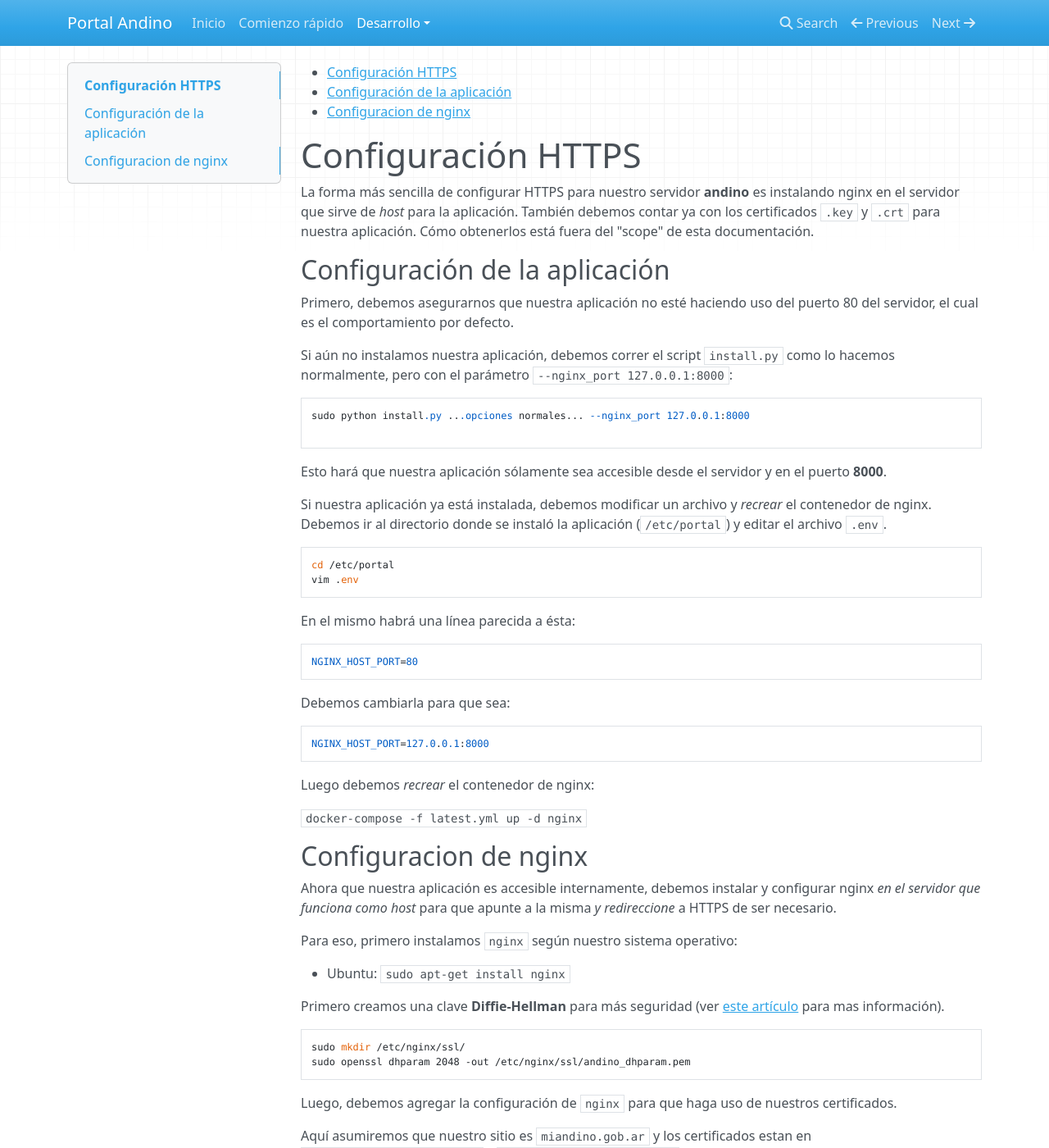
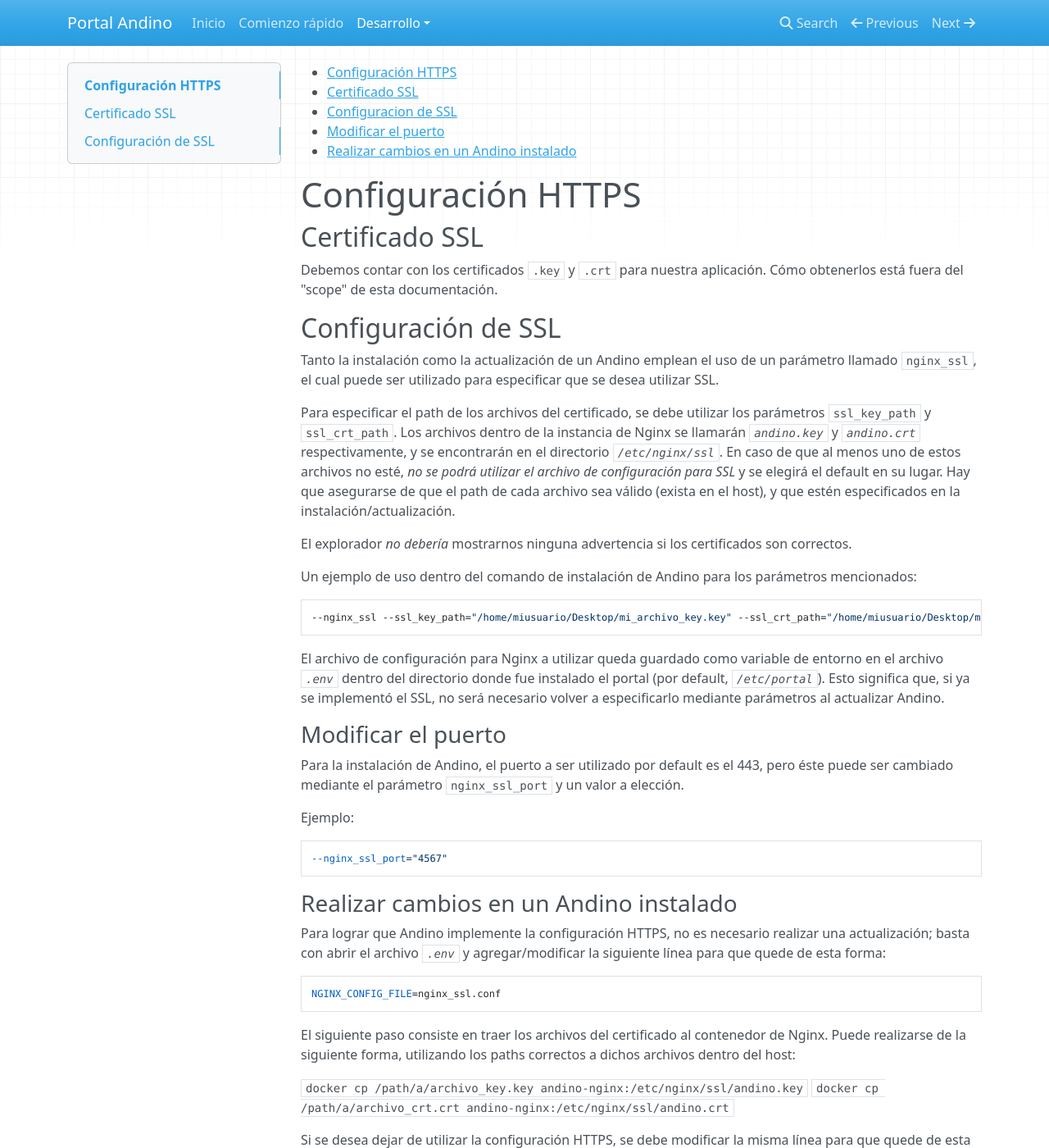
Before and after one commit to datosgobar/portal-andino, an MkDocs documentation site: the page built from docs/developers/https.md, in a window 1280 px wide and 1400 px high. Shown: the whole window at 82% size. Built offline with MkDocs 1.6.1, drawn with Linux system fonts in a browser that asks for light colours; nearby versions of some CDN libraries; old or Windows-style settings are respelled for this version of MkDocs; some of the changed text lies outside the part shown.

Commit message:
Arranco con la actualización de la documentación

````diff
--- a/docs/developers/https.md
+++ b/docs/developers/https.md
@@ -3,154 +3,71 @@
 
 
 - [Configuración HTTPS](#configuraci%C3%B3n-https)
-  - [Configuración de la aplicación](#configuraci%C3%B3n-de-la-aplicaci%C3%B3n)
-  - [Configuracion de nginx](#configuracion-de-nginx)
+  - [Certificado SSL](#certificado-ssl)
+  - [Configuracion de SSL](#configuraci%C3%B3n-de-ssl)
+  - [Modificar el puerto](#modificar-el-puerto)
+  - [Realizar cambios en un Andino instalado](#realizar-cambios-en-un-andino-instalado)
 
 <!-- END doctoc generated TOC please keep comment here to allow auto update -->
 
 # Configuración HTTPS
 
-La forma más sencilla de configurar HTTPS para nuestro servidor **andino** es instalando nginx en el servidor que sirve de
-*host* para la aplicación.
-También debemos contar ya con los certificados `.key` y `.crt` para nuestra aplicación.
+## Certificado SSL
+
+Debemos contar con los certificados `.key` y `.crt` para nuestra aplicación.
 Cómo obtenerlos está fuera del "scope" de esta documentación.
 
-## Configuración de la aplicación
+## Configuración de SSL
 
-Primero, debemos asegurarnos que nuestra aplicación no esté haciendo uso del puerto 80 del servidor,
-el cual es el comportamiento por defecto.
+Tanto la instalación como la actualización de un Andino emplean el uso de un parámetro llamado `nginx_ssl`, el cual
+puede ser utilizado para especificar que se desea utilizar SSL.
 
-Si aún no instalamos nuestra aplicación, debemos correr el script `install.py` como lo hacemos normalmente,
-pero con el parámetro `--nginx_port 127.0.0.1:8000`:
+Para especificar el path de los archivos del certificado, se debe utilizar los parámetros `ssl_key_path` y
+`ssl_crt_path`. Los archivos dentro de la instancia de Nginx se llamarán _`andino.key`_ y _`andino.crt`_
+respectivamente, y se encontrarán en el directorio _`/etc/nginx/ssl`_. En caso de que al menos uno de estos archivos no
+esté, _no se podrá utilizar el archivo de configuración para SSL_ y se elegirá el default en su lugar. Hay que
+asegurarse de que el path de cada archivo sea válido (exista en el host), y que estén especificados en la
+instalación/actualización.
 
+El explorador *no debería* mostrarnos ninguna advertencia si los certificados son correctos.
+
+Un ejemplo de uso dentro del comando de instalación de Andino para los parámetros mencionados:
 ```
-sudo python install.py ...opciones normales... --nginx_port 127.0.0.1:8000
-
+--nginx_ssl --ssl_key_path="/home/miusuario/Desktop/mi_archivo_key.key" --ssl_crt_path="/home/miusuario/Desktop/mi_archivo_crt.crt"
 ```
 
-Esto hará que nuestra aplicación sólamente sea accesible desde el servidor y en el puerto **8000**.
+El archivo de configuración para Nginx a utilizar queda guardado como variable de entorno en el archivo _`.env`_ dentro
+del directorio donde fue instalado el portal (por default, _`/etc/portal`_). Esto significa que, si ya se implementó
+el SSL, no será necesario volver a especificarlo mediante parámetros al actualizar Andino.
 
+### Modificar el puerto
 
-Si nuestra aplicación ya está instalada, debemos modificar un archivo y *recrear* el contenedor de nginx.
-Debemos ir al directorio donde se instaló la aplicación (`/etc/portal`) y editar el archivo `.env`.
+Para la instalación de Andino, el puerto a ser utilizado por default es el 443, pero éste puede ser cambiado mediante
+el parámetro `nginx_ssl_port` y un valor a elección.
 
+Ejemplo:
 ```
-cd /etc/portal
-vim .env
+--nginx_ssl_port="4567"
 ```
 
-En el mismo habrá una línea parecida a ésta:
+### Realizar cambios en un Andino instalado
 
+Para lograr que Andino implemente la configuración HTTPS, no es necesario realizar una actualización; basta con abrir
+el archivo _`.env`_ y agregar/modificar la siguiente línea para que quede de esta forma:
 ```
-NGINX_HOST_PORT=80
+NGINX_CONFIG_FILE=nginx_ssl.conf
 ```
 
-Debemos cambiarla para que sea:
+El siguiente paso consiste en traer los archivos del certificado al contenedor de Nginx. Puede realizarse de la
+siguiente forma, utilizando los paths correctos a dichos archivos dentro del host:
 
+`docker cp /path/a/archivo_key.key andino-nginx:/etc/nginx/ssl/andino.key`
+`docker cp /path/a/archivo_crt.crt andino-nginx:/etc/nginx/ssl/andino.crt`
+
+Si se desea dejar de utilizar la configuración HTTPS, se debe modificar la misma línea para que quede de esta forma:
 ```
-NGINX_HOST_PORT=127.0.0.1:8000
+NGINX_CONFIG_FILE=nginx.conf
 ```
 
-Luego debemos *recrear* el contenedor de nginx:
-
-`docker-compose -f latest.yml up -d nginx`
-
-## Configuracion de nginx
-
-Ahora que nuestra aplicación es accesible internamente, debemos instalar y configurar nginx
-_en el servidor que funciona como host_ para que apunte a la misma *y redireccione* a HTTPS de ser necesario.
-
-Para eso, primero instalamos `nginx` según nuestro sistema operativo:
-
-- Ubuntu: `sudo apt-get install nginx`
-
-Primero creamos una clave **Diffie-Hellman** para más seguridad
-(ver [este artículo](https://medium.com/@mvuksano/how-to-properly-configure-your-nginx-for-tls-564651438fe0) para mas información).
-
-```
-sudo mkdir /etc/nginx/ssl/
-sudo openssl dhparam 2048 -out /etc/nginx/ssl/andino_dhparam.pem
-```
-
-Luego, debemos agregar la configuración de `nginx` para que haga uso de nuestros certificados.
-
-Aquí asumiremos que nuestro sitio es `miandino.gob.ar` y los certificados estan en `/etc/nginx/ssl/andino.crt` y
-`/etc/nginx/ssl/andino.key`.
-La configuración la agregaremos en `/etc/nginx/sites-available/001-andino.conf`
-
-```
-server_tokens off;
-
-add_header X-Frame-Options SAMEORIGIN;
-add_header X-Content-Type-Options nosniff;
-add_header X-XSS-Protection "1; mode=block";
-add_header Content-Security-Policy "default-src 'self'; script-src 'self' 'unsafe-inline' 'unsafe-eval' https://ssl.google-analytics.com https://assets.zendesk.com https://connect.facebook.net; img-src 'self' https://ssl.google-analytics.com https://s-static.ak.facebook.com https://assets.zendesk.com; style-src 'self' 'unsafe-inline' https://fonts.googleapis.com https://assets.zendesk.com; font-src 'self' https://themes.googleusercontent.com; frame-src https://assets.zendesk.com https://www.facebook.com https://s-static.ak.facebook.com https://tautt.zendesk.com; object-src 'none'";
-
-upstream wsgi_andino {
-  # fail_timeout=0 means we always retry an upstream even if it failed
-  # to return a good HTTP response (in case the gunicorn master nukes a
-  # single worker for timing out).
-
-  server 127.0.0.1:8000 fail_timeout=0;
-}
-
-# redirect all http traffic to https
-server {
-  listen 80 default_server;
-  listen [::]:80 default_server;
-  server_name miandino.gob.ar;
-  return 301 https://$host$request_uri;
-}
-
-server {
-  listen 443 ssl http2;
-  listen [::]:443 ssl http2;
-  server_name miandino.gob.ar;
-
-  ssl_certificate /etc/nginx/ssl/andino.crt;
-  ssl_certificate_key /etc/nginx/ssl/andino.key;
-
-  ssl_session_cache shared:SSL:50m;
-  ssl_session_timeout 1d;
-  ssl_session_tickets off;
-
-  ssl_dhparam /etc/nginx/ssl/andino_dhparam.pem;
-
-  ssl_prefer_server_ciphers on;
-  ssl_protocols TLSv1 TLSv1.1 TLSv1.2;
-  ssl_ciphers 'ECDHE-ECDSA-CHACHA20-POLY1305:ECDHE-RSA-CHACHA20-POLY1305:ECDHE-ECDSA-AES128-GCM-SHA256:ECDHE-RSA-AES128-GCM-SHA256:ECDHE-ECDSA-AES256-GCM-SHA384:ECDHE-RSA-AES256-GCM-SHA384:DHE-RSA-AES128-GCM-SHA256:DHE-RSA-AES256-GCM-SHA384:ECDHE-ECDSA-AES128-SHA256:ECDHE-RSA-AES128-SHA256:ECDHE-ECDSA-AES128-SHA:ECDHE-RSA-AES256-SHA384:ECDHE-RSA-AES128-SHA:ECDHE-ECDSA-AES256-SHA384:ECDHE-ECDSA-AES256-SHA:ECDHE-RSA-AES256-SHA:DHE-RSA-AES128-SHA256:DHE-RSA-AES128-SHA:DHE-RSA-AES256-SHA256:DHE-RSA-AES256-SHA:ECDHE-ECDSA-DES-CBC3-SHA:ECDHE-RSA-DES-CBC3-SHA:EDH-RSA-DES-CBC3-SHA:AES128-GCM-SHA256:AES256-GCM-SHA384:AES128-SHA256:AES256-SHA256:AES128-SHA:AES256-SHA:DES-CBC3-SHA:!DSS';
-
-  resolver 8.8.8.8 8.8.4.4;
-  ssl_stapling on;
-  ssl_stapling_verify on;
-  ssl_trusted_certificate /etc/nginx/ssl/andino.crt;
-
-  add_header Strict-Transport-Security "max-age=31536000; includeSubdomains; preload";
-
-  location / {
-        proxy_set_header X-Forwarded-For $proxy_add_x_forwarded_for;
-        proxy_set_header Host $http_host;
-        proxy_set_header X-Forwarded-Protocol https;
-        proxy_redirect off;
-
-        if (!-f $request_filename) {
-            proxy_pass http://wsgi_andino;
-            break;
-        }
-    }
-}
-```
-
-
-Activamos el sitio
-
-```
-sudo rm /etc/nginx/sites-enabled/default -rf
-sudo ln -s /etc/nginx/sites-available/001-andino.conf /etc/nginx/sites-enabled/001-andino.conf
-
-sudo systemctl restart nginx
-```
-
-Finalmente, deberíamos poder acceder a nuestro sitio en http://miandino.gob.ar:80 y ser redireccionados a
-https://miandino.gob.ar:443.
-El explorador *no debería* mostrarnos ninguna advertencia si los certificados son correctos.
+Luego de realizar la modificación deseada, se deberá reiniciar el contenedor de Nginx:
+`docker-compose -f latest.yml restart nginx`
````
